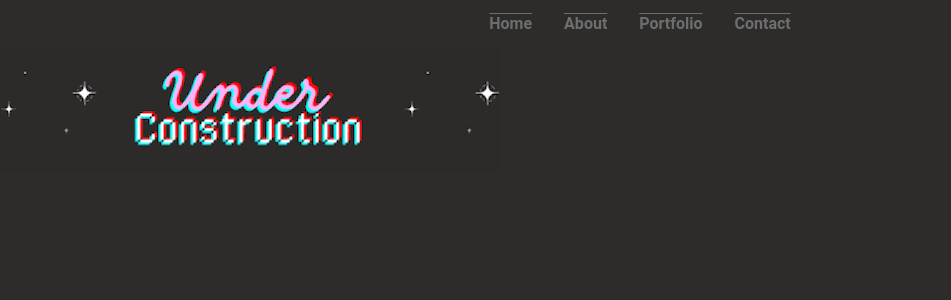
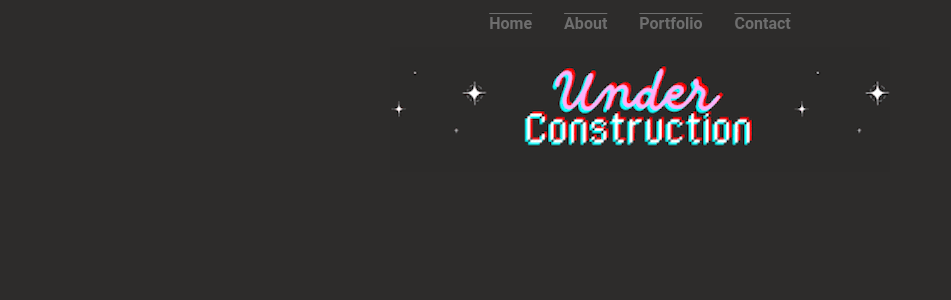
Before and after one commit to gfergusonQA/ginaqa.github.io, a Jekyll site: the page built from portfolio.html, in a window 1280 px wide. Shown: the top 300 px of the page, without its empty margins (0-951 px from the left). Built offline with Jekyll 4.4.1, drawn with Linux system fonts in a browser that asks for light colours.

Commit message:
max width of containers

```diff
--- a/assets/css/css/styles.css
+++ b/assets/css/css/styles.css
@@ -3,6 +3,12 @@ body {
     margin: 0;
     font-family: 'Roboto', sans-serif;
     background-color: #2d2c2b; /* Change to your desired color */
+}
+
+.container {
+    width: 80%;
+    max-width: 1200px;
+    margin: 0 auto;
 }
 
 .content-container {
@@ -57,7 +63,7 @@ body {
 .static-image {
     max-width: 100%;
     height: auto;
-    display: block;
+    display: flex;
     justify-content: center;
     align-items: center;
     margin-top: 0 auto;
```
